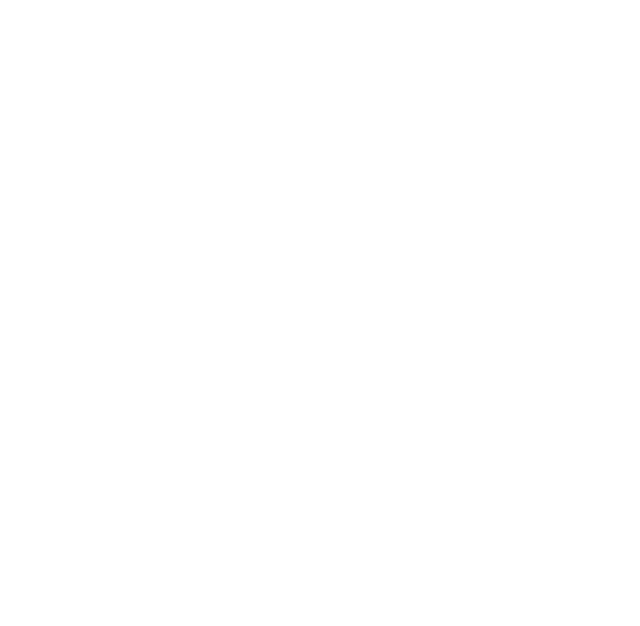
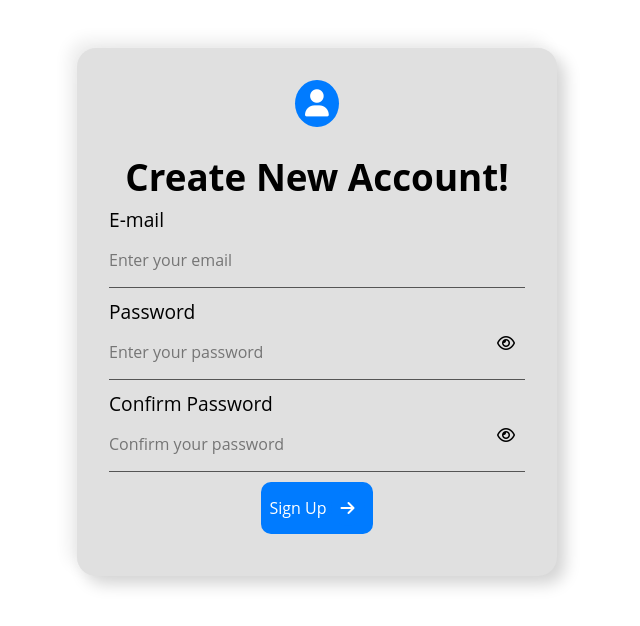
Before and after one commit to spyatmycode/DevReport, a React (Create React App) app: page / in a window 1280 px wide. Shown: the top 626 px of the page, without its empty margins (323-963 px from the left). Built offline with nearby package versions, Linux system fonts and the light colour scheme.

Commit message:
add two way binding to the form input

```diff
--- a/src/App.js
+++ b/src/App.js
@@ -1,11 +1,14 @@
 import React from 'react';
 import Article from './components/Article';
+import SignUpPage from "./Pages/SignUpPage"
+
 
 
 function App() {
   return (
     <div>
       {/* <Article /> */}
+      <SignUpPage />
     </div>
 
   );
--- a/src/components/Forms/SignUpForm.js
+++ b/src/components/Forms/SignUpForm.js
@@ -1,41 +1,92 @@
-import React from 'react'
-import SignUpCss from '../../styles/SignInSignUp.module.css'
+import React, { useState } from "react";
+import SignUpCss from "../../styles/SignInSignUp.module.css";
 
 function SignUpForm() {
+  const [emailInput, setEmailInput] = useState("");
+  const [passwordInput, setPasswordInput] = useState("");
+  const [confirmPasswordInput, setconfirmPasswordInput] = useState("");
   function showPassword() {
     let x = document.getElementById("passwordInput");
     if (x.type === "password") {
       x.type = "text";
     } else {
-                x.type = "password"
+      x.type = "password";
     }
   }
+  function emailInputHandler(e) {
+    let input = e.target.value;
+    setEmailInput(input);
+  }
+  function passwordInputHandler(e) {
+    let input = e.target.value;
+    setPasswordInput(input);
+  }
+  function confirmPasswordInputHandler(e) {
+    let input = e.target.value;
+    setconfirmPasswordInput(input)
+  }
+  function formSubmitHandler(e){
+    let input = {
+        email: emailInput,
+        password: passwordInput,
+        confirmPassword: confirmPasswordInput
+    }
+    setEmailInput('')
+    setPasswordInput('')
+    setconfirmPasswordInput('')
+
+    e.preventDefault()
+  }
   return (
-    <form>
+    <form onSubmit={formSubmitHandler}>
       <div className={SignUpCss.formGroup}>
         <label>E-mail</label>
-            <input type="text" placeholder='Enter your email'/>
+        <input
+          type="text"
+          placeholder="Enter your email"
+          value={emailInput}
+          onChange={emailInputHandler}
+        />
       </div>
       <div className={SignUpCss.formGroup}>
         <label>Password</label>
         <div className={SignUpCss.password}>
-                <input id="passwordInput" type="password" placeholder='Enter your password'/>
-                <i className={`${SignUpCss.showPassword} far fa-eye`} onClick={showPassword}></i>
+          <input
+            id="passwordInput"
+            type="password"
+            placeholder="Enter your password"
+            value={passwordInput}
+            onChange={passwordInputHandler}
+          />
+          <i
+            className={`${SignUpCss.showPassword} far fa-eye`}
+            onClick={showPassword}
+          ></i>
         </div>
       </div>
       <div className={SignUpCss.formGroup}>
         <label>Confirm Password</label>
         <div className={SignUpCss.password}>
-                <input id="passwordInput" type="password" placeholder='Enter your password'/>
-                <i className={`${SignUpCss.showPassword} far fa-eye`} onClick={showPassword}></i>
+          <input
+            id="passwordInput"
+            type="password"
+            placeholder="Confirm your password"
+            value={confirmPasswordInput}
+            onChange={confirmPasswordInputHandler}
+          />
+          <i
+            className={`${SignUpCss.showPassword} far fa-eye`}
+            onClick={showPassword}
+          ></i>
         </div>
       </div>
       <div className={SignUpCss.formGroup}>
-            <button className={SignUpCss.btn} type='submit'>Sign Up <i class="fa-solid fa-arrow-right"></i></button>
+        <button className={SignUpCss.btn} type="submit">
+          Sign Up <i class="fa-solid fa-arrow-right"></i>
+        </button>
       </div>
     </form>
-  )
+  );
 }
 
-
 export default SignUpForm;
```
Also changed, not shown: src/components/Forms/SignInForm.js (+57 -11 lines). Lines whose indentation alone changed are shown as unchanged.
